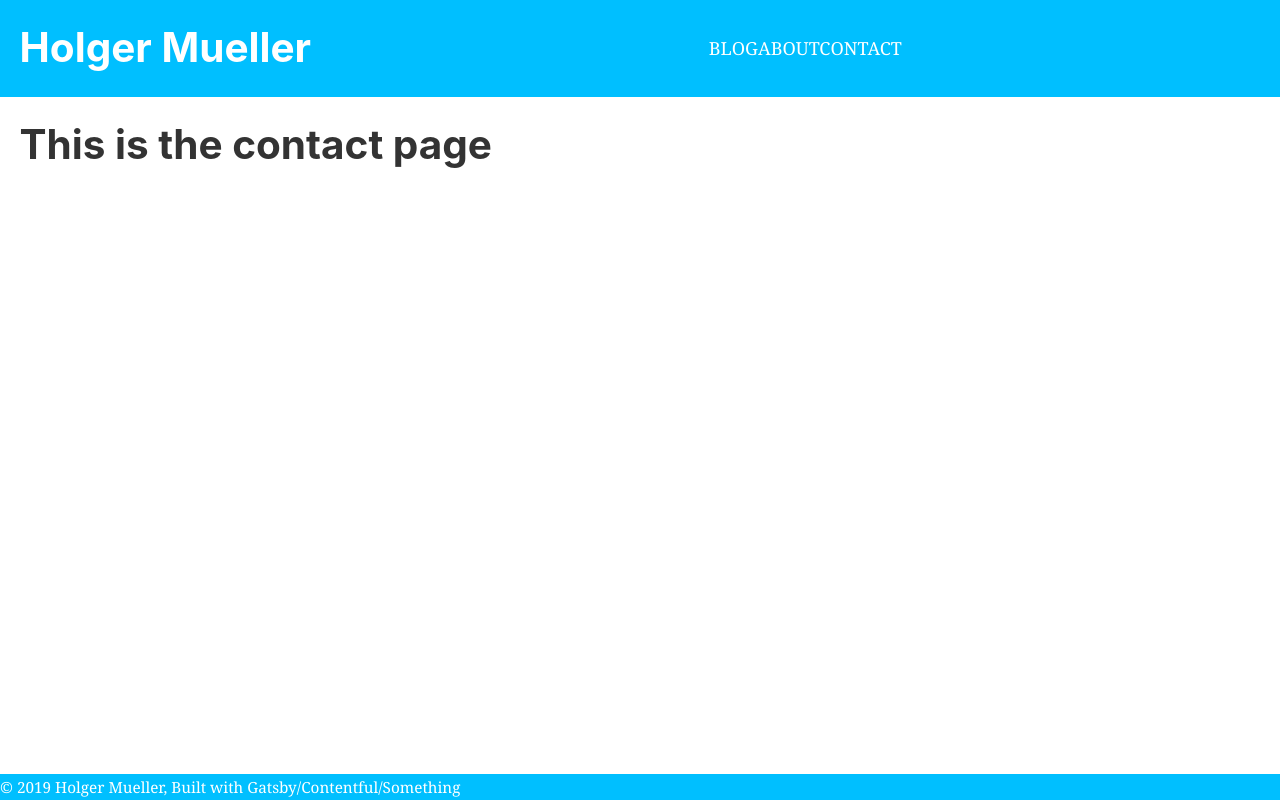
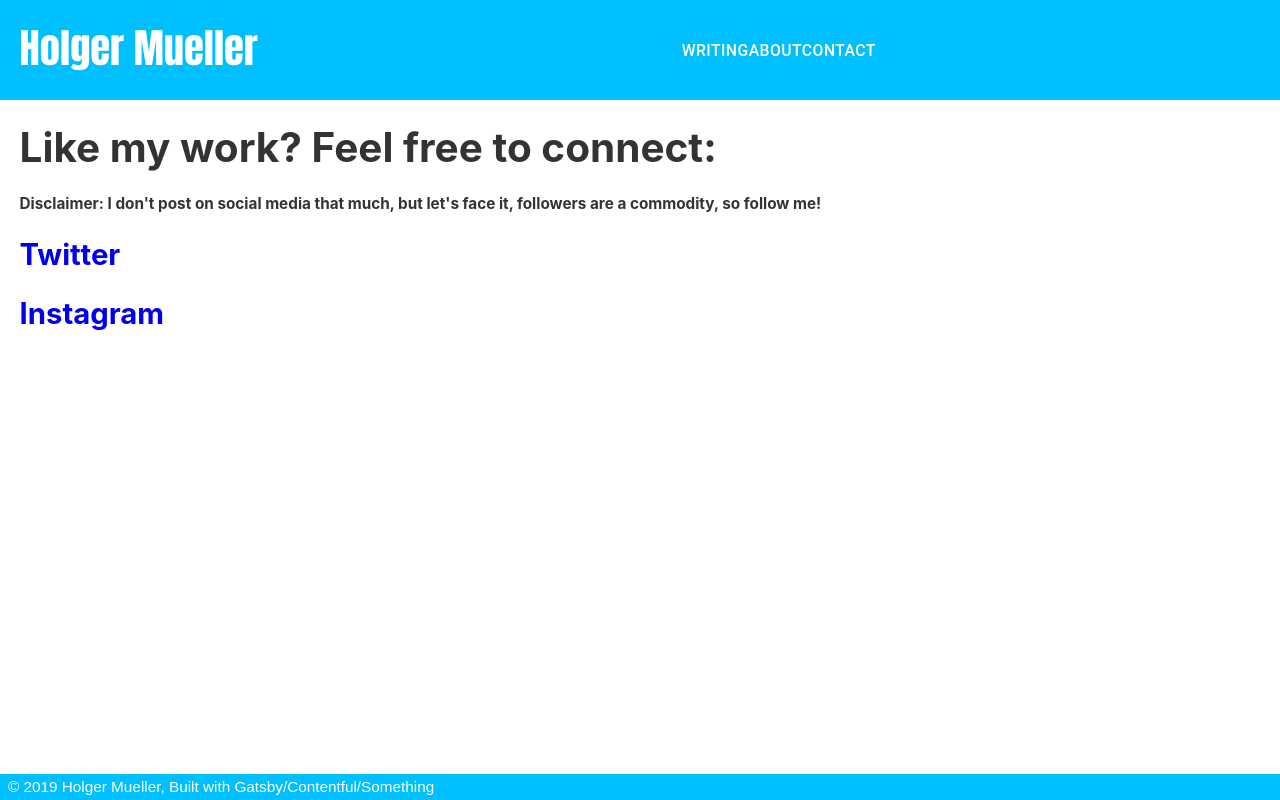
Before and after one commit to Holgermueller/yet-another-gatsby-blog, a Gatsby site: page /contact in a window 1280 px wide. Built offline with nearby package versions, Linux system fonts and the light colour scheme; Gatsby itself is replaced by a stand-in of ours.

Commit message:
some styling added node packages

```diff
--- a/gatsby-config.js
+++ b/gatsby-config.js
@@ -28,6 +28,14 @@ module.exports = {
         icon: `src/images/gatsby-icon.png`, // This path is relative to the root of the site.
       },
     },
+    {
+      resolve: `gatsby-source-contentful`,
+      options: {
+        spaceId: `your_space_id`,
+        // Learn about environment variables: https://gatsby.dev/env-vars
+        accessToken: process.env.CONTENTFUL_ACCESS_TOKEN,
+      },
+    },
     // this (optional) plugin enables Progressive Web App + Offline functionality
     // To learn more, visit: https://gatsby.dev/offline
     // 'gatsby-plugin-offline',
--- a/package.json
+++ b/package.json
@@ -8,6 +8,7 @@
     "@material-ui/core": "^4.3.3",
     "@material-ui/styles": "^4.3.3",
     "@reach/router": "^1.2.1",
+    "dotenv": "^8.1.0",
     "gatsby": "^2.3.24",
     "gatsby-image": "^2.0.33",
     "gatsby-plugin-manifest": "^2.0.24",
@@ -16,6 +17,7 @@
     "gatsby-plugin-react-helmet": "^3.0.9",
     "gatsby-plugin-robots-txt": "^1.4.0",
     "gatsby-plugin-sharp": "^2.0.35",
+    "gatsby-source-contentful": "^2.1.29",
     "gatsby-source-filesystem": "^2.0.24",
     "gatsby-transformer-sharp": "^2.1.17",
     "prop-types": "^15.7.2",
--- a/src/components/footer.js
+++ b/src/components/footer.js
@@ -12,13 +12,14 @@ export default class BlogPage extends React.Component {
           bottom: 0,
           right: 0,
           zIndex: 15,
-          fontSize: `.85em`
+          fontSize: `.85em`,
+          fontFamily: `Arial, Helvetica, sans-serif`,
         }}
       >
         <div
           style={{
             color: `white`,
-            float: `right`
+            marginLeft: 8,
           }}
         >
           © {new Date().getFullYear()} Holger Mueller, Built with
--- a/src/components/header.js
+++ b/src/components/header.js
@@ -1,10 +1,12 @@
 import { Link } from "gatsby"
 import PropTypes from "prop-types"
 import React from "react"
+import Typography from "@material-ui/core/Typography"
 
 const style = {
   color: `white`,
   textDecoration: `none`,
+  fontFamily: `Impact, Charcoal, sans-serif`
 }
 
 const Header = ({ siteTitle }) => (
@@ -30,13 +32,13 @@ const Header = ({ siteTitle }) => (
     </div>
     <div style={{ margin: `auto` }}>
       <Link to="/blog" style={style}>
-        BLOG
+        <Typography variant="button">WRITING</Typography>
       </Link>
       <Link to="/about" style={style}>
-        ABOUT
+        <Typography variant="button">ABOUT</Typography>
       </Link>
       <Link to="/contact" style={style}>
-        CONTACT
+        <Typography variant="button">CONTACT</Typography>
       </Link>
     </div>
   </header>
--- a/src/pages/blog.js
+++ b/src/pages/blog.js
@@ -7,7 +7,8 @@ export default class BlogPage extends React.Component {
     return (
       <Layout>
         <SEO title="BLOG" />
-        <h1>This is the BLOG page</h1>
+        <h2>Story Archive</h2>
+        <h2>Blog Archive</h2>
       </Layout>
     )
   }
--- a/src/pages/contact.js
+++ b/src/pages/contact.js
@@ -7,7 +7,25 @@ export default class ContactPage extends React.Component {
     return (
       <Layout>
         <SEO title="CONTACT" />
-        <h1>This is the contact page</h1>
+        <h1>Like my work? Feel free to connect:</h1>
+
+        <h5>
+          Disclaimer: I don't post on social media that much, but let's face it,
+          followers are a commodity, so follow me!
+        </h5>
+
+        <a
+          href="https://twitter.com/thatHMMueller"
+          style={{ textDecoration: `none` }}
+        >
+          <h2>Twitter</h2>
+        </a>
+        <a
+          href="https://www.instagram.com/holgerj9/"
+          style={{ textDecoration: `none` }}
+        >
+          <h2>Instagram</h2>
+        </a>
       </Layout>
     )
   }
```
Also changed, not shown: 1 other file.
